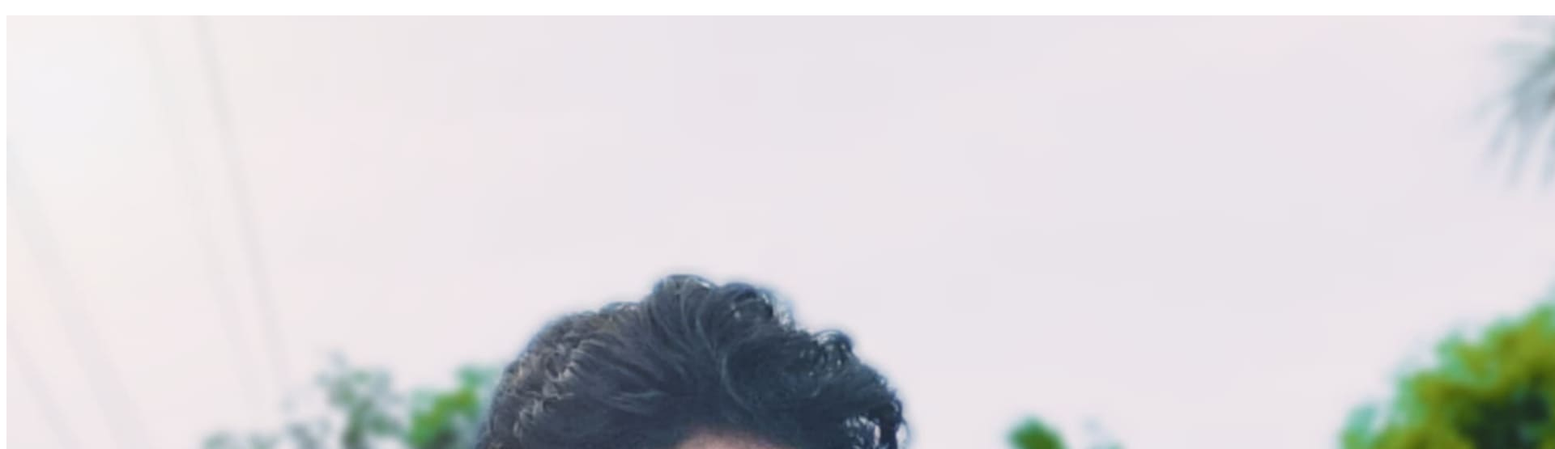
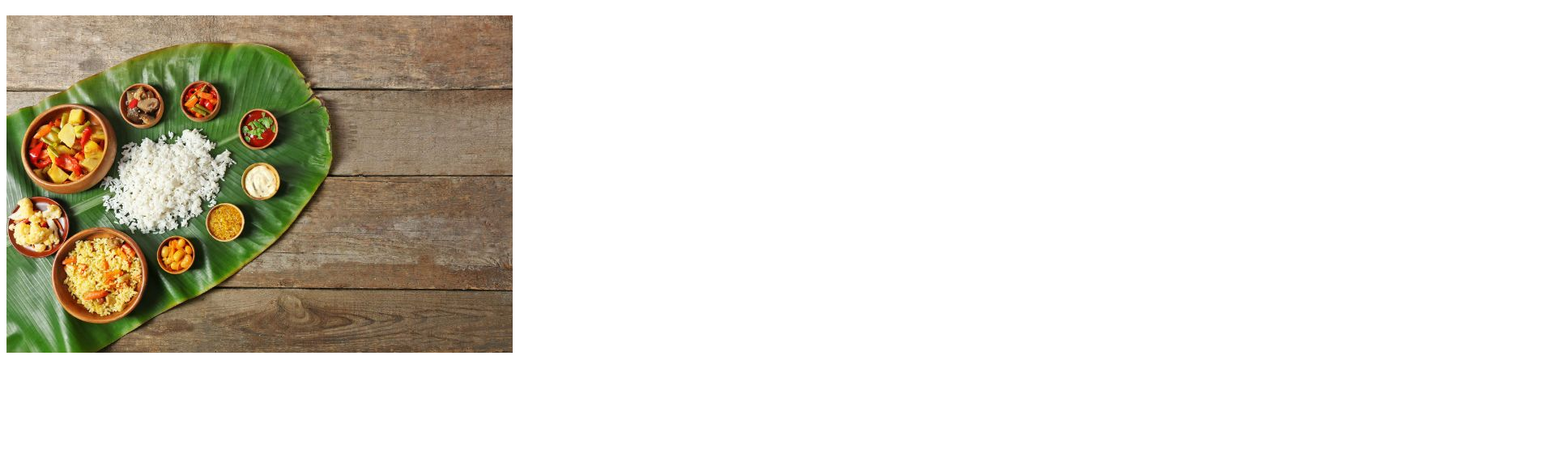
Before and after one commit to kalaisk123/training, a plain HTML site: page index.html in a window 1280 px wide. Shown: the part 61-616 px from the top of the page at 81% size, 1920 px wide, since content can reach past the window. Drawn offline with Linux system fonts and the light colour scheme.

Commit message:
ADD HTML

```diff
--- a/index.html
+++ b/index.html
@@ -7,6 +7,6 @@
 </head>
 <body>
     <h1>hello i am aakash</h1>
-    <img src="home.jpg" alt="" srcset="">
+    <img src="ac3938f5-3b30-4414-bc1c-b21427f09bd8.jpeg" alt="" srcset="">
 </body>
 </html>
```
